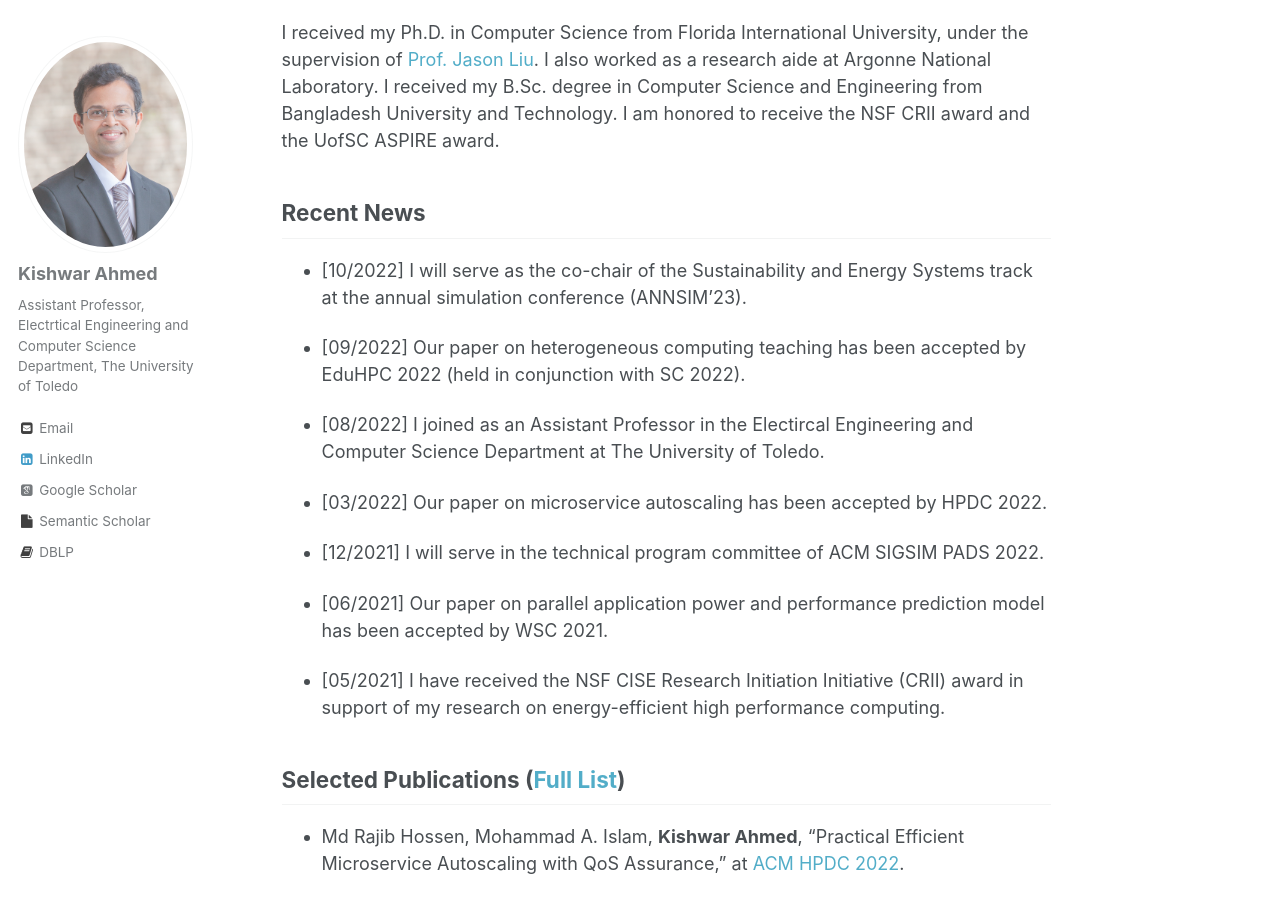
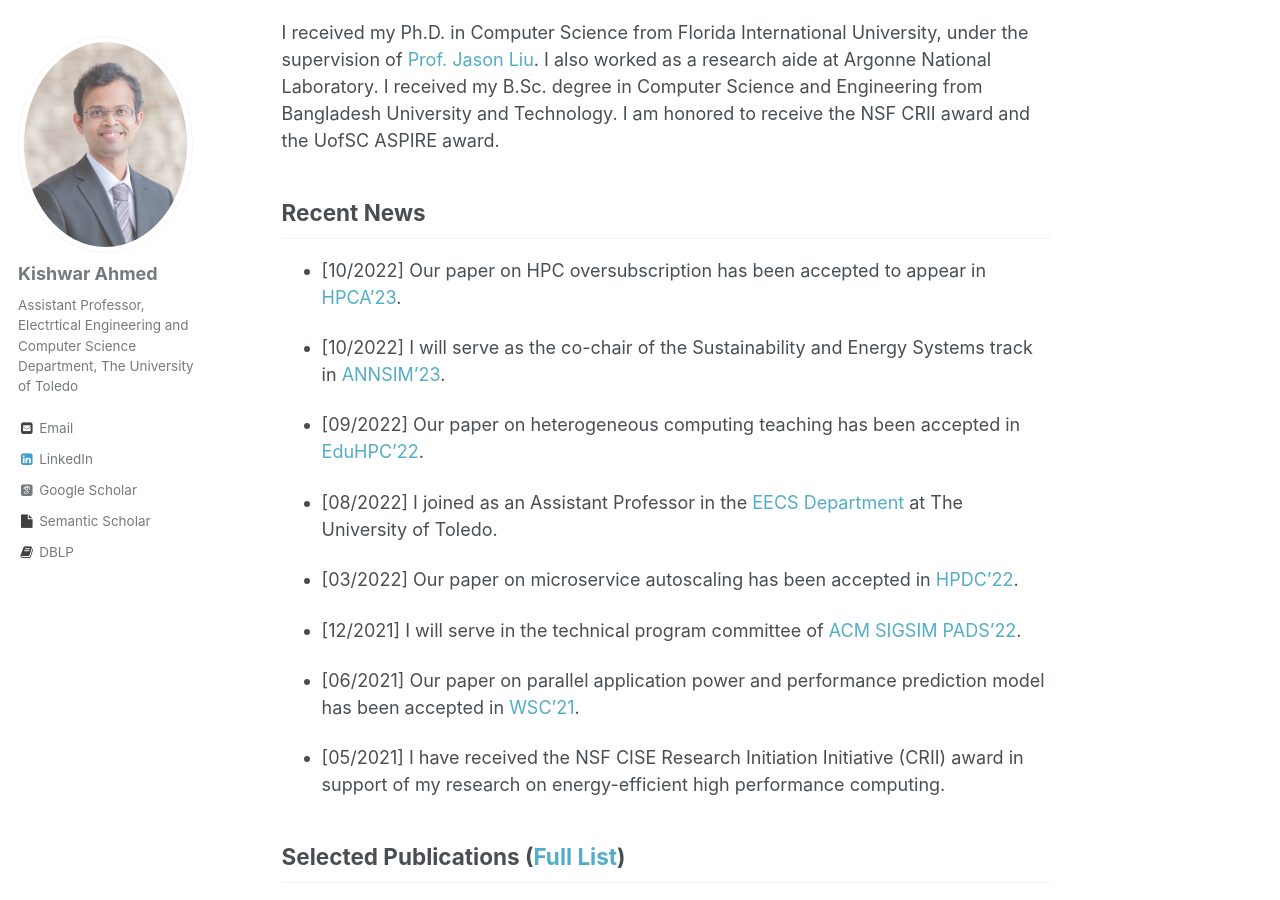
Before and after one commit to kishwarbd/kishwarbd.github.io, a Jekyll site: the page built from _pages/about.md, in a window 1280 px wide and 900 px high, scrolled down 257 px. Built offline with Jekyll 4.4.1, drawn with Linux system fonts in a browser that asks for light colours; some web fonts are replaced.

Commit message:
Update about.md

```diff
--- a/_pages/about.md
+++ b/_pages/about.md
@@ -15,17 +15,19 @@ Jason Liu](https://people.cis.fiu.edu/liux/). I also worked as a research aide a
 
 ## Recent News
 
-* [10/2022] I will serve as the co-chair of the Sustainability and Energy Systems track at the annual simulation conference (ANNSIM'23).
+* [10/2022] Our paper on HPC oversubscription has been accepted to appear in [HPCA'23](https://hpca-conf.org/2023/).
 
-* [09/2022] Our paper on heterogeneous computing teaching has been accepted by EduHPC 2022 (held in conjunction with SC 2022).
+* [10/2022] I will serve as the co-chair of the Sustainability and Energy Systems track in [ANNSIM'23](https://scs.org/annsim/).
 
-* [08/2022] I joined as an Assistant Professor in the Electircal Engineering and Computer Science Department at The University of Toledo.
+* [09/2022] Our paper on heterogeneous computing teaching has been accepted in [EduHPC'22](https://tcpp.cs.gsu.edu/curriculum/?q=eduhpc22).
 
-* [03/2022] Our paper on microservice autoscaling has been accepted by HPDC 2022.
+* [08/2022] I joined as an Assistant Professor in the [EECS Department](https://www.utoledo.edu/engineering/electrical-engineering-computer-science/) at The University of Toledo.
 
-* [12/2021] I will serve in the technical program committee of ACM SIGSIM PADS 2022.
+* [03/2022] Our paper on microservice autoscaling has been accepted in [HPDC'22](https://www.hpdc.org/2022/).
 
-* [06/2021] Our paper on parallel application power and performance prediction model has been accepted by WSC 2021.
+* [12/2021] I will serve in the technical program committee of [ACM SIGSIM PADS'22](https://sigsim.acm.org/conf/pads/2022/).
+
+* [06/2021] Our paper on parallel application power and performance prediction model has been accepted in [WSC'21](https://meetings.informs.org/wordpress/wsc2021/).
 
 * [05/2021] I have received the NSF CISE Research Initiation Initiative (CRII) award in support of my research on energy-efficient high performance computing.
 
```
